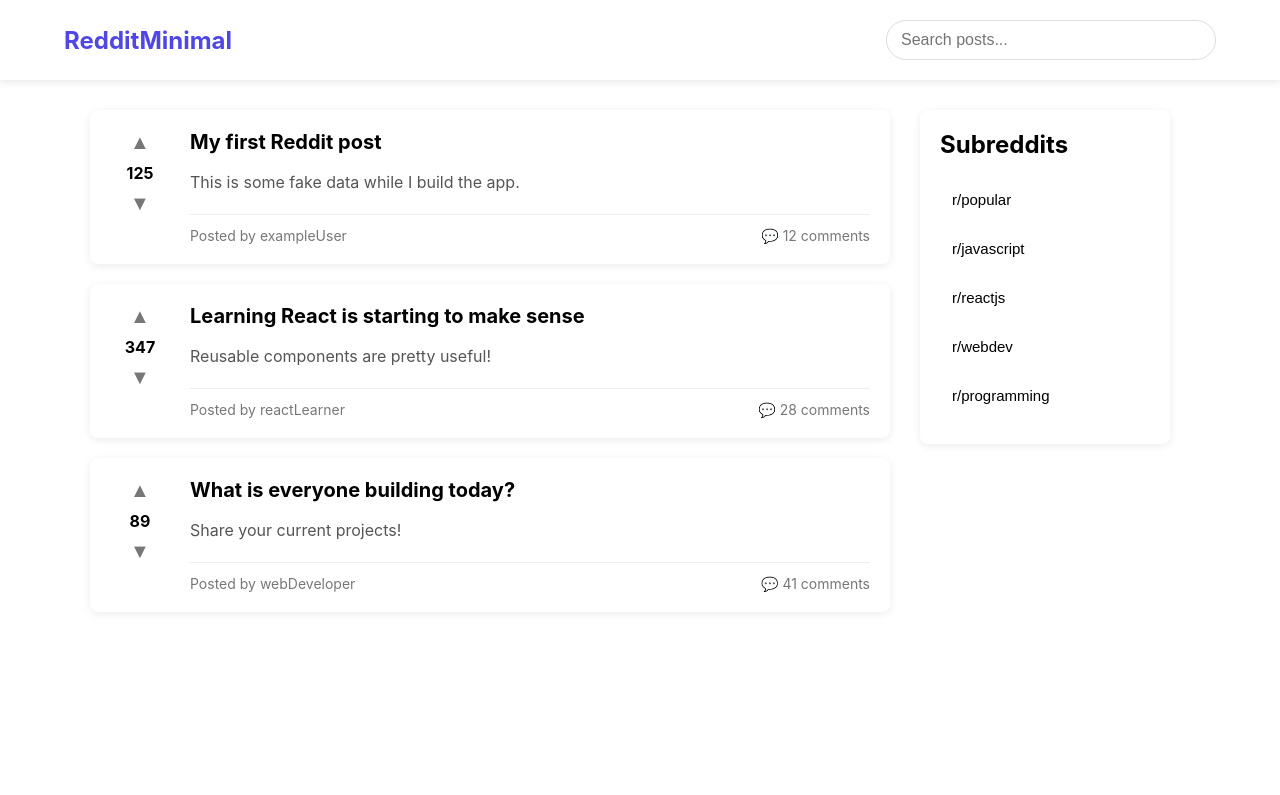
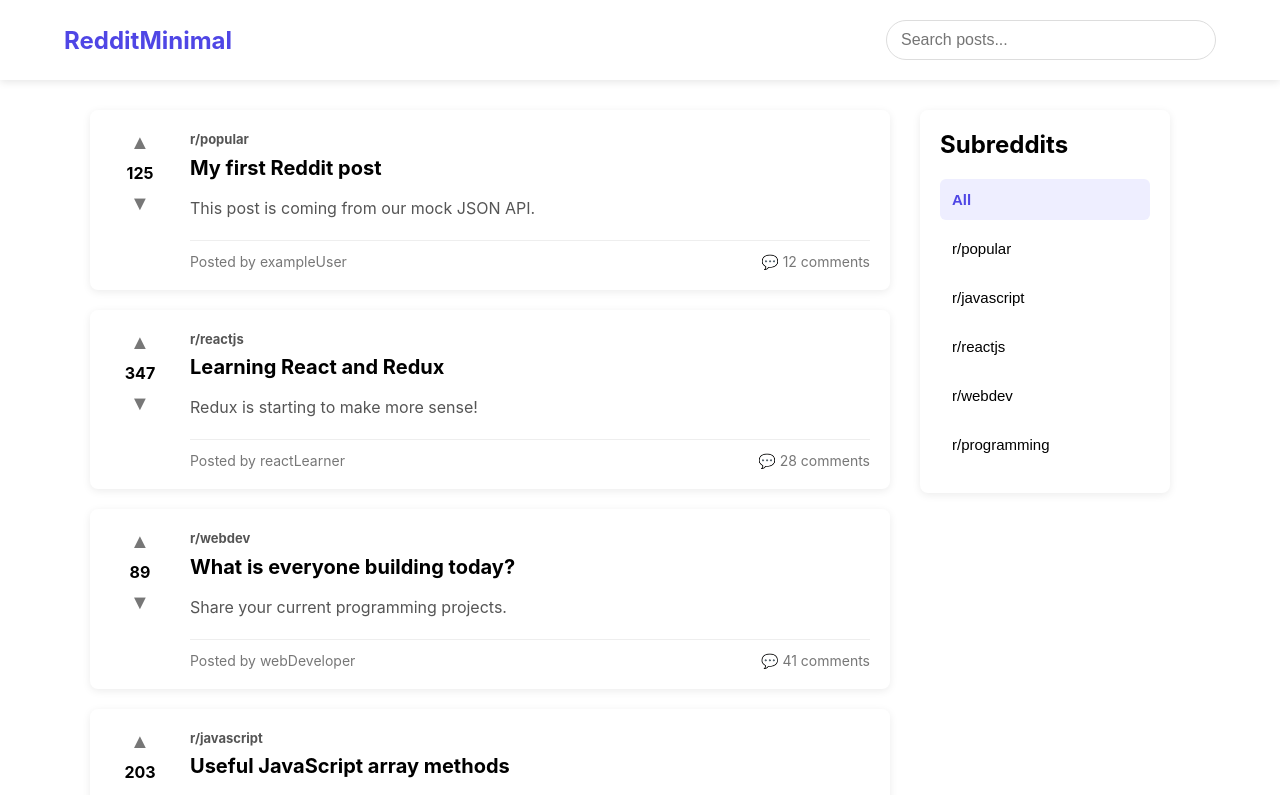
Before and after one commit to ThomasEarll-Shand/Reddit-Client, a React (Create React App) app: page / in a window 1280 px wide. Shown: the top 795 px of the page. Built offline with nearby package versions, Linux system fonts and the light colour scheme.

Commit message:
Add async post loading and subreddit filtering

```diff
--- /dev/null
+++ b/public/mockPosts.json
@@ -0,0 +1,61 @@
+{
+  "data": {
+    "children": [
+      {
+        "data": {
+          "id": "1",
+          "title": "My first Reddit post",
+          "selftext": "This post is coming from our mock JSON API.",
+          "author": "exampleUser",
+          "score": 125,
+          "num_comments": 12,
+          "subreddit": "popular"
+        }
+      },
+      {
+        "data": {
+          "id": "2",
+          "title": "Learning React and Redux",
+          "selftext": "Redux is starting to make more sense!",
+          "author": "reactLearner",
+          "score": 347,
+          "num_comments": 28,
+          "subreddit": "reactjs"
+        }
+      },
+      {
+        "data": {
+          "id": "3",
+          "title": "What is everyone building today?",
+          "selftext": "Share your current programming projects.",
+          "author": "webDeveloper",
+          "score": 89,
+          "num_comments": 41,
+          "subreddit": "webdev"
+        }
+      },
+      {
+        "data": {
+          "id": "4",
+          "title": "Useful JavaScript array methods",
+          "selftext": "Map, filter and reduce are incredibly useful.",
+          "author": "javascriptFan",
+          "score": 203,
+          "num_comments": 35,
+          "subreddit": "javascript"
+        }
+      },
+      {
+        "data": {
+          "id": "5",
+          "title": "What programming language are you learning?",
+          "selftext": "I'm interested to see what everyone is currently studying.",
+          "author": "codeStudent",
+          "score": 156,
+          "num_comments": 63,
+          "subreddit": "programming"
+        }
+      }
+    ]
+  }
+}
--- a/src/App.css
+++ b/src/App.css
@@ -17,3 +17,15 @@ main {
     grid-template-columns: 1fr;
   }
 }
+
+.status-message {
+  background-color: white;
+  padding: 30px;
+  border-radius: 8px;
+  text-align: center;
+  font-size: 18px;
+}
+
+.error-message {
+  font-weight: bold;
+}
--- a/src/App.js
+++ b/src/App.js
@@ -1,9 +1,10 @@
-import React, { useState } from 'react';
+import React, { useState, useEffect } from 'react';
 import './App.css';
-import { useSelector } from 'react-redux';
+import { useDispatch, useSelector } from 'react-redux';
 import Header from './components/Header/Header';
 import Post from './components/Post/Post';
 import SubredditList from './components/SubredditList/SubredditList';
+import { fetchPosts } from './features/posts/postsSlice';
 
 
 
@@ -11,14 +12,26 @@ import SubredditList from './components/SubredditList/SubredditList';
 
 function App() {
   const [searchTerm, setSearchTerm] = useState('');
-  const posts = useSelector((state) => state.posts.posts);
+  const [selectedSubreddit, setSelectedSubreddit] = useState('all');
+  const { posts, isLoading, hasError } = useSelector((state) => state.posts);
+  const dispatch = useDispatch();
+  useEffect(() => {
+  dispatch(fetchPosts());
+}, [dispatch]);
+
+
   const filteredPosts = posts.filter((post) => {
   const searchText = searchTerm.toLowerCase();
 
-    return (
+  const matchesSearch =
     post.title.toLowerCase().includes(searchText) ||
-      post.body.toLowerCase().includes(searchText)
-    );
+    post.body.toLowerCase().includes(searchText);
+
+  const matchesSubreddit =
+    selectedSubreddit === 'all' ||
+    post.subreddit === selectedSubreddit;
+
+    return matchesSearch && matchesSubreddit;
   });
 
   return (
@@ -30,7 +43,19 @@ function App() {
 
       <div className="content">
         <main>
-          {filteredPosts.map((post) => (
+  {isLoading && (
+    <p className="status-message">
+      Loading posts...
+    </p>
+  )}
+
+  {hasError && (
+    <p className="status-message error-message">
+      Sorry, we couldn't load the posts.
+    </p>
+  )}
+
+  {!isLoading && !hasError && filteredPosts.map((post) => (
     <Post
       key={post.id}
       id={post.id}
@@ -39,11 +64,15 @@ function App() {
       author={post.author}
       votes={post.votes}
       comments={post.comments}
+      subreddit={post.subreddit}
     />
   ))}
 </main>
 
-        <SubredditList />
+        <SubredditList
+  selectedSubreddit={selectedSubreddit}
+  setSelectedSubreddit={setSelectedSubreddit}
+/>
       </div>
     </div>
   );
--- a/src/components/Post/Post.css
+++ b/src/components/Post/Post.css
@@ -75,3 +75,10 @@
     gap: 8px;
   }
 }
+
+.post-subreddit {
+  margin: 0 0 6px;
+  font-size: 13px;
+  font-weight: bold;
+  color: #4f46e5;
+}
--- a/src/components/Post/Post.js
+++ b/src/components/Post/Post.js
@@ -3,7 +3,7 @@ import './Post.css';
 import { useDispatch } from 'react-redux';
 import { upvotePost, downvotePost } from '../../features/posts/postsSlice';
 
-function Post({ id, title, body, author, votes, comments }) {
+function Post({ id, title, body, author, votes, comments, subreddit }) {
     const dispatch = useDispatch();
   return (
     <article className="post">
@@ -14,6 +14,7 @@ function Post({ id, title, body, author, votes, comments }) {
       </div>
 
       <div className="post-content">
+        <p className="post-subreddit">r/{subreddit}</p>
         <h2>{title}</h2>
         <p>{body}</p>
 
--- a/src/components/SubredditList/SubredditList.css
+++ b/src/components/SubredditList/SubredditList.css
@@ -29,3 +29,9 @@
 .subreddit-list button:hover {
   background-color: #f2f2f2;
 }
+
+.subreddit-list button.active {
+  background-color: #eeeeff;
+  font-weight: bold;
+  color: #4f46e5;
+}
--- a/src/components/SubredditList/SubredditList.js
+++ b/src/components/SubredditList/SubredditList.js
@@ -1,8 +1,9 @@
 import React from 'react';
 import './SubredditList.css';
 
-function SubredditList() {
+function SubredditList({ selectedSubreddit, setSelectedSubreddit}) {
   const subreddits = [
+    'all',
     'popular',
     'javascript',
     'reactjs',
@@ -15,9 +16,15 @@ function SubredditList() {
       <h2>Subreddits</h2>
 
       {subreddits.map((subreddit) => (
-        <button key={subreddit}>
-          r/{subreddit}
-        </button>
+        <button
+  key={subreddit}
+  onClick={() => setSelectedSubreddit(subreddit)}
+  className={
+    selectedSubreddit === subreddit ? 'active' : ''
+  }
+>
+  {subreddit === 'all' ? 'All' : `r/${subreddit}`}
+</button>
       ))}
     </aside>
   );
--- a/src/features/posts/postsSlice.js
+++ b/src/features/posts/postsSlice.js
@@ -1,37 +1,38 @@
-import { createSlice } from '@reduxjs/toolkit';
+import { createSlice, createAsyncThunk } from '@reduxjs/toolkit';
 
 const initialState = {
-  posts: [
-    {
-      id: 1,
-      title: 'My first Reddit post',
-      body: 'This is some fake data while I build the app.',
-      author: 'exampleUser',
-      votes: 125,
-      comments: 12,
-    },
-    {
-      id: 2,
-      title: 'Learning React is starting to make sense',
-      body: 'Reusable components are pretty useful!',
-      author: 'reactLearner',
-      votes: 347,
-      comments: 28,
-    },
-    {
-      id: 3,
-      title: 'What is everyone building today?',
-      body: 'Share your current projects!',
-      author: 'webDeveloper',
-      votes: 89,
-      comments: 41,
-    },
-  ],
+  posts: [],
+    isLoading: false,
+    hasError: false,
 };
+
+export const fetchPosts = createAsyncThunk(
+  'posts/fetchPosts',
+  async () => {
+    const response = await fetch('/mockPosts.json');
+
+    if (!response.ok) {
+      throw new Error('Failed to fetch posts');
+    }
+
+    const data = await response.json();
+
+    return data.data.children.map((post) => ({
+  id: post.data.id,
+  title: post.data.title,
+  body: post.data.selftext,
+  author: post.data.author,
+  votes: post.data.score,
+  comments: post.data.num_comments,
+  subreddit: post.data.subreddit,
+}));
+  }
+);
 
 const postsSlice = createSlice({
   name: 'posts',
   initialState,
+
   reducers: {
   upvotePost: (state, action) => {
     const post = state.posts.find(
@@ -52,7 +53,25 @@ const postsSlice = createSlice({
       post.votes -= 1;
     }
   },
-}
+},
+
+extraReducers: (builder) => {
+    builder
+      .addCase(fetchPosts.pending, (state) => {
+        state.isLoading = true;
+        state.hasError = false;
+      })
+
+      .addCase(fetchPosts.fulfilled, (state, action) => {
+        state.isLoading = false;
+        state.posts = action.payload;
+      })
+
+      .addCase(fetchPosts.rejected, (state) => {
+        state.isLoading = false;
+        state.hasError = true;
+      });
+  },
 });
 
 export const { upvotePost, downvotePost } = postsSlice.actions;
```
Lines whose indentation alone changed are shown as unchanged.
